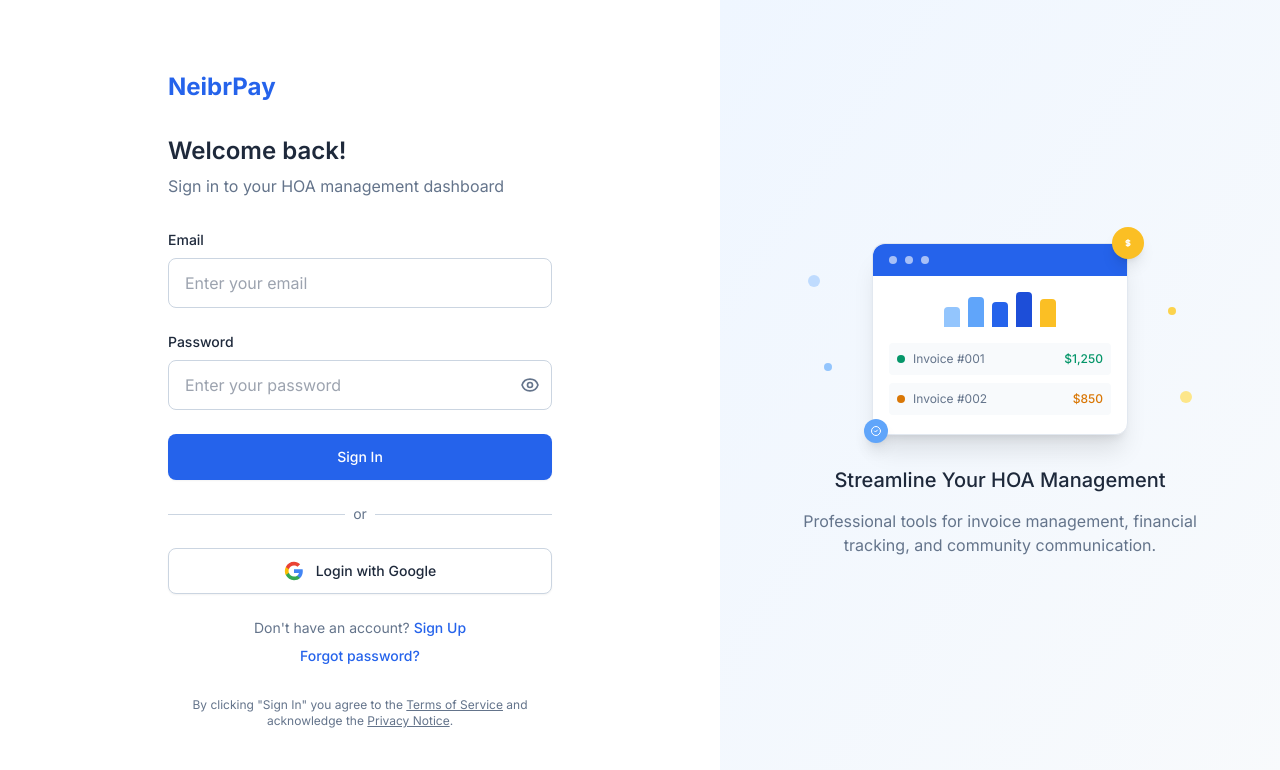
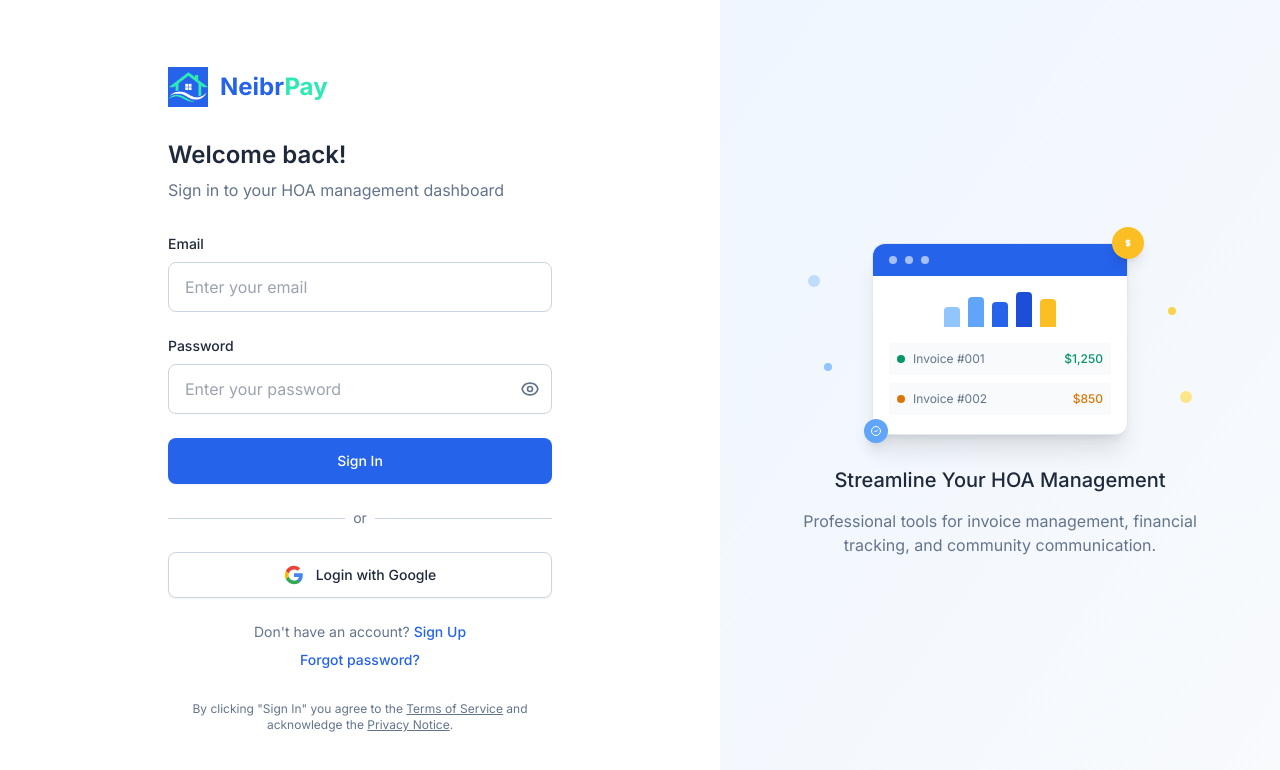
Before and after one commit to Intuitive-Solution/neibrPay, a Vue app in the folder apps/admin-web/: page /login in a window 1280 px wide. Shown: the top 770 px of the page. Built offline with nearby package versions, Linux system fonts and the light colour scheme.

Commit message:
Update login page logo and branding
Replaces the text-only NeibrPay logo with an image and styled text for improved branding on the login page.

```diff
--- a/apps/admin-web/src/views/Login.vue
+++ b/apps/admin-web/src/views/Login.vue
@@ -7,7 +7,17 @@
       <div class="mx-auto w-full max-w-sm lg:w-96">
         <!-- Logo -->
         <div class="mb-8">
-          <h1 class="text-2xl font-bold text-primary">NeibrPay</h1>
+          <div class="flex items-center space-x-3">
+            <img
+              src="/owner-logo.png"
+              alt="NeibrPay Logo"
+              class="h-10 w-10 object-contain"
+            />
+            <h1 class="text-2xl font-bold">
+              <span class="text-primary">Neibr</span>
+              <span style="color: #2ee9b6">Pay</span>
+            </h1>
+          </div>
         </div>
 
         <!-- Welcome Message -->
```
